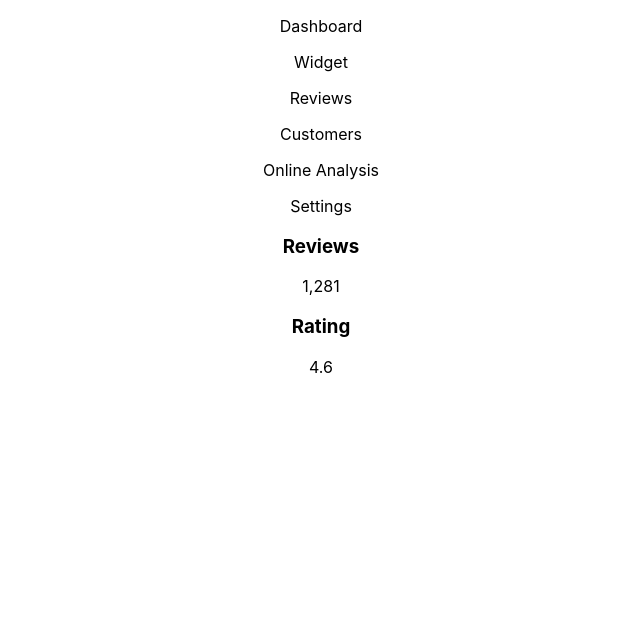
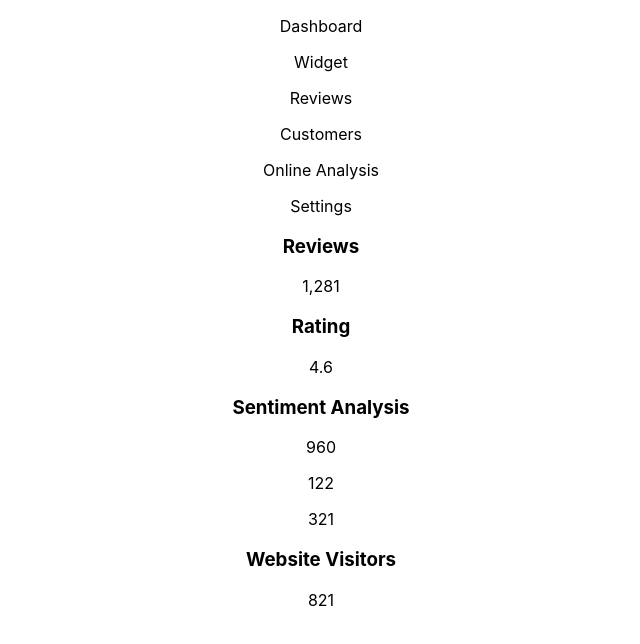
Before and after one commit to andyterwilliger/dashboard-project, a React (Create React App) app: page / in a window 1280 px wide. Shown: the top 644 px of the page, without its empty margins (319-959 px from the left). Built offline with nearby package versions, Linux system fonts and the light colour scheme.

Commit message:
Create JS files for all components

```diff
--- a/src/App.js
+++ b/src/App.js
@@ -3,6 +3,8 @@
 import Dashboard from './components/Dashboard';
 import Reviews from './components/Reviews';
 import Rating from './components/Rating';
+import Analysis from './components/Analysis';
+import Visitors from './components/Visitors';
 
 function App(){
   return(
@@ -16,7 +18,14 @@
     <div className= 'Rating'>
     <Rating />
     </div>
+    <div className = 'Analysis'>
+      <Analysis />
     </div>
+    <div className = 'Visitors'>
+      <Visitors />
+    </div>
+    </div>
+
   )
 }
 
--- a/src/components/Analysis.js
+++ b/src/components/Analysis.js
@@ -0,0 +1,12 @@
+function Analysis (){
+    return(
+        <body>
+            <h3>Sentiment Analysis</h3>
+            <p>960</p>
+            <p>122</p>
+            <p>321</p>
+        </body>
+    )
+}
+
+export default Analysis;
--- a/src/components/Visitors.js
+++ b/src/components/Visitors.js
@@ -0,0 +1,10 @@
+function Vistors () {
+    return(
+        <body>
+            <h3>Website Visitors</h3>
+            <p>821</p>
+        </body>
+    )
+}
+
+export default Vistors;
```
